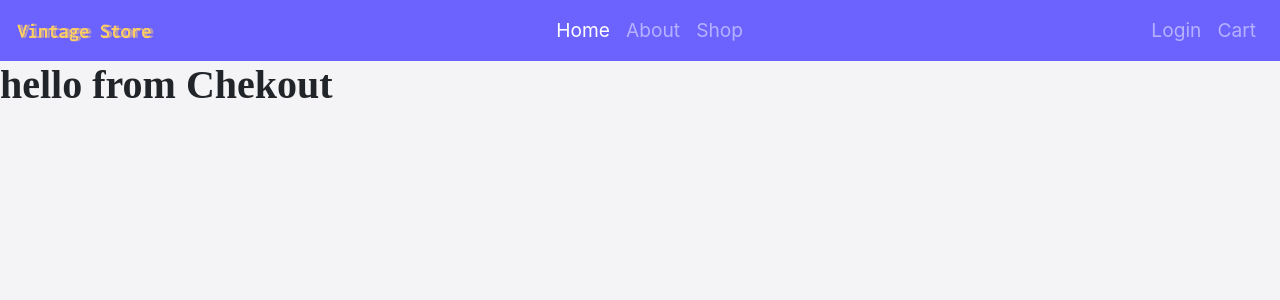
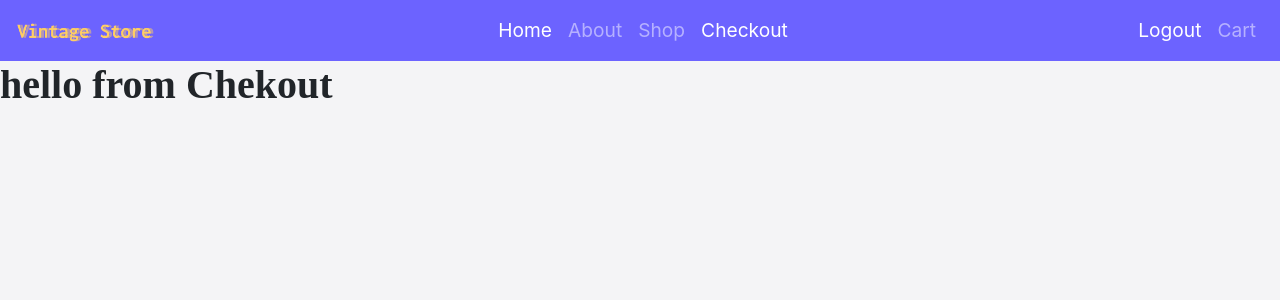
Before and after one commit to Cloudyrl/React-Store, a React (Create React App) app: page /checkout in a window 1280 px wide. Shown: the top 300 px of the page. Built offline with nearby package versions, Linux system fonts and the light colour scheme; no server answers; sample sign-in values are in the browser's storage.

Commit message:
restricting access to login page when the user already logged and checkout page when the user isnt logged

```diff
--- a/src/App.js
+++ b/src/App.js
@@ -1,5 +1,5 @@
-import React from "react";
-import { Switch, Route } from "react-router-dom";
+import React, { useContext } from "react";
+import { Switch, Route, Redirect } from "react-router-dom";
 
 //pages
 import Home from "./pages/home/home.component";
@@ -11,6 +11,7 @@ import Login from "./pages/login/login.component";
 import ProductDetail from "./pages/product-detail/product-detail.component";
 import Shop from "./pages/shop/shop.component";
 import Alert from "./components/alert/alert.component";
+import { UserContext } from "./context/user";
 
 //components
 import Header from "./components/header/header.component";
@@ -19,10 +20,12 @@ import Header from "./components/header/header.component";
 import "./App.css";
 
 function App() {
+  const { user } = useContext(UserContext);
+
   return (
     <div>
       <Header />
-      <Alert/>
+      <Alert />
       <Switch>
         <Route exact path="/">
           <Home />
@@ -31,7 +34,7 @@ function App() {
           <About />
         </Route>
         <Route path="/login">
-          <Login />
+          {user.token ? <Redirect to="/" /> : <Login />}
         </Route>
         <Route path="/product/:id" children={<ProductDetail />}></Route>
         <Route path="/shop">
@@ -41,7 +44,7 @@ function App() {
           <Cart />
         </Route>
         <Route path="/checkout">
-          <Checkout />
+          {user.token ? <Checkout /> : <Redirect to="/login" />}
         </Route>
         <Route path="*">
           <Error />
--- a/src/components/header/header.component.jsx
+++ b/src/components/header/header.component.jsx
@@ -1,11 +1,16 @@
-import React from "react";
+import React, { useContext } from "react";
 import { NavLink, Link } from "react-router-dom";
 import { Navbar, Nav, Image } from "react-bootstrap";
+import { UserContext } from "./../../context/user";
+import { CartContext } from "./../../context/cart";
 import logo from "../../assets/logo_transparent2.png";
 
 import "./header.styles.scss";
 
-const header = () => {
+const Header = () => {
+  const { user, logout } = useContext(UserContext);
+  const { clearCart } = useContext(CartContext);
+
   return (
     <div>
       <Navbar className="nav" expand="lg" variant="dark">
@@ -26,11 +31,27 @@ const header = () => {
             <NavLink to="/shop" className="nav-link">
               Shop
             </NavLink>
+            {user.token && <NavLink to="/checkout" className="nav-link">
+              Checkout
+            </NavLink>}
           </Nav>
           <Nav className="justify-content-end">
-            <NavLink to="/login" className="nav-link">
-              Login
-            </NavLink>
+            {user.token ? (
+              <NavLink
+                to="/"
+                onClick={() => {
+                  clearCart();
+                  logout();
+                }}
+                className="nav-link"
+              >
+                Logout
+              </NavLink>
+            ) : (
+              <NavLink to="/login" className="nav-link">
+                Login
+              </NavLink>
+            )}
             <NavLink to="/cart" className="nav-link">
               Cart
             </NavLink>
@@ -41,4 +62,4 @@ const header = () => {
   );
 };
 
-export default header;
+export default Header;
--- a/src/context/user.js
+++ b/src/context/user.js
@@ -19,7 +19,7 @@ export const UserProvider = ({ children }) => {
 
   const logout = () => {
     setUser({ username: null, token: null });
-    localStorage.remove("user");
+    localStorage.removeItem("user")
   };
 
   const showAlert = ({ msg, type = "success" }) => {
--- a/src/pages/cart/cart.component.jsx
+++ b/src/pages/cart/cart.component.jsx
@@ -1,14 +1,16 @@
 import React, { useContext } from "react";
+import {useHistory} from "react-router-dom";
 import { CartContext } from "../../context/cart";
+import { UserContext } from "../../context/user";
 import EmptyCart from "../../components/empty-cart/empty-cart.component";
 import CartItem from "../../components/cart-item/cart-item.component";
 import {Button} from "react-bootstrap"
 import "./cart.styles.scss";
 
 const Cart = () => {
-  let user = false;
-
   const { cart, total } = useContext(CartContext);
+  const { user } = useContext(UserContext);
+  const history = useHistory();
 
   if (cart.length === 0) {
     return <EmptyCart />;
@@ -21,12 +23,12 @@ const Cart = () => {
         return <CartItem key={product.id} {...product}></CartItem>;
       })}
       <h2>Total: ${total}</h2>
-      {user ? (
+      {user.token ? (
         <Button  className="btn-primary" block>
           Checkout
         </Button>
       ) : (
-        <Button className="btn-primary" block>
+        <Button className="btn-primary" onClick={()=>{history.push("/login")}} block>
           Login
         </Button>
       )}
```
